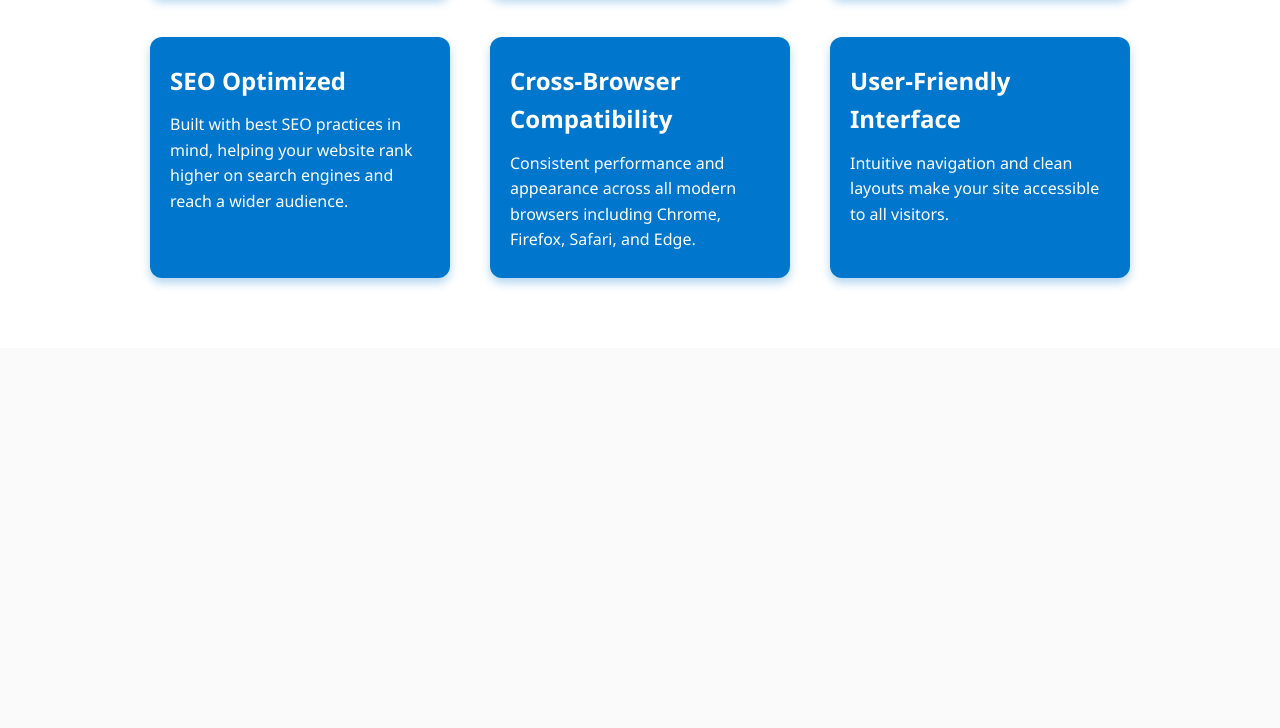
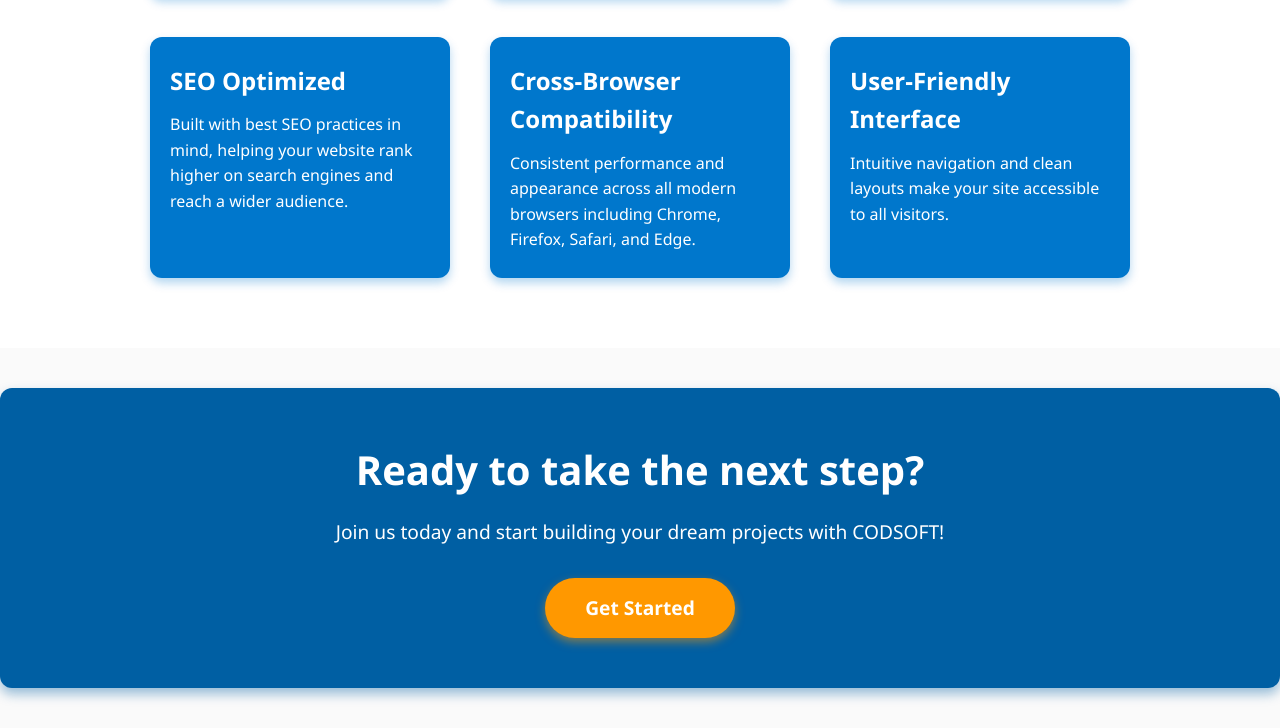
Before and after one commit to Venukumar23/CODSOFT, a plain HTML site: page Level1_Task2_LandingPage/index.html in a window 1280 px wide. Shown: the part 516-1244 px from the top of the page. Before the commit the page ends 864 px from the top, so only its background shows below. Drawn offline with Linux system fonts and the light colour scheme.

Commit message:
Added Call To Action(CTA)

```diff
--- a/Level1_Task2_LandingPage/index.html
+++ b/Level1_Task2_LandingPage/index.html
@@ -39,5 +39,11 @@
         </div>
     </section>
 
+    <section class="cta">
+        <h2>Ready to take the next step?</h2>
+        <p>Join us today and start building your dream projects with CODSOFT!</p>
+        <a href="#" class="cta-button">Get Started</a>
+    </section>
+
 </body>
 </html>
--- a/Level1_Task2_LandingPage/style.css
+++ b/Level1_Task2_LandingPage/style.css
@@ -65,3 +65,42 @@ header p {
 .feature-box p {
   font-size: 1rem;
 }
+
+/* CTA Section */
+.cta {
+  background-color: #005fa3;
+  color: white;
+  text-align: center;
+  padding: 50px 20px;
+  margin: 40px 0;
+  border-radius: 12px;
+  box-shadow: 0 6px 12px rgba(0,95,163,0.4);
+}
+
+.cta h2 {
+  font-size: 2.5rem;
+  margin-bottom: 15px;
+}
+
+.cta p {
+  font-size: 1.2rem;
+  margin-bottom: 30px;
+}
+
+.cta-button {
+  display: inline-block;
+  background-color: #ff9800;
+  color: #fff;
+  padding: 15px 40px;
+  font-size: 1.2rem;
+  border-radius: 50px;
+  text-decoration: none;
+  font-weight: bold;
+  box-shadow: 0 4px 10px rgba(255,152,0,0.5);
+  transition: background-color 0.3s ease, transform 0.3s ease;
+}
+
+.cta-button:hover {
+  background-color: #e68900;
+  transform: scale(1.05);
+}
```
